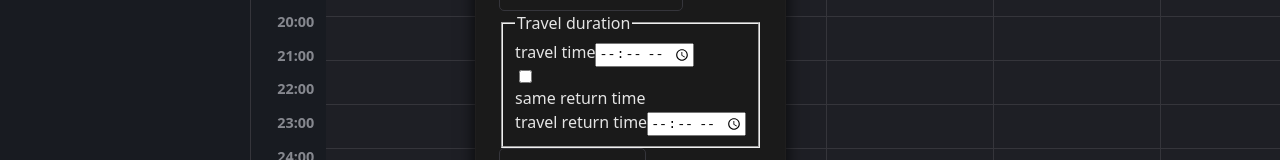
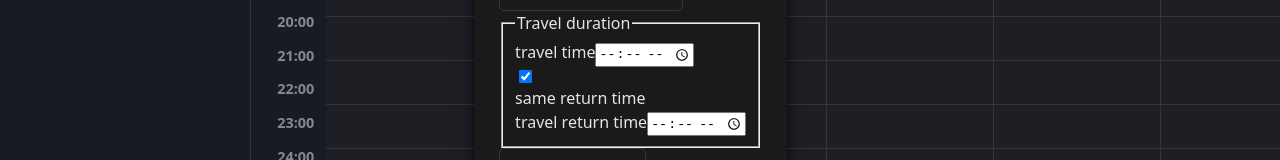
Before and after one commit to fraulueneburg/thatcalendar-fe, a React (Vite) app: page / in a window 1280 px wide. Both pictures are taken after a click on the button 631 px from the left and 108 px from the top of the page. Shown: the part 610-770 px from the top of the page. Built offline with nearby package versions, Linux system fonts and the light colour scheme.

Commit message:
refactor (session form): same return time checkbox is checked by default

```diff
--- a/src/components/Forms/SessionForm.tsx
+++ b/src/components/Forms/SessionForm.tsx
@@ -91,7 +91,7 @@ export default function SessionForm() {
 					<div>
 						<div>
 							<label>
-								<input type="checkbox" />
+								<input type="checkbox" checked />
 								same return time
 							</label>
 						</div>
```
